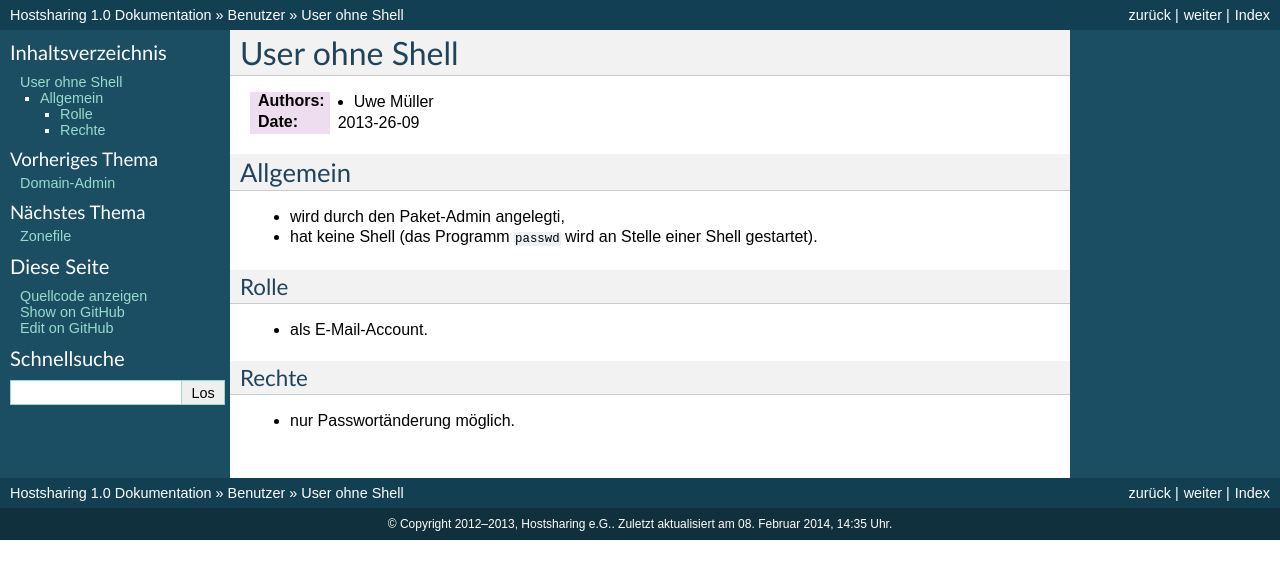
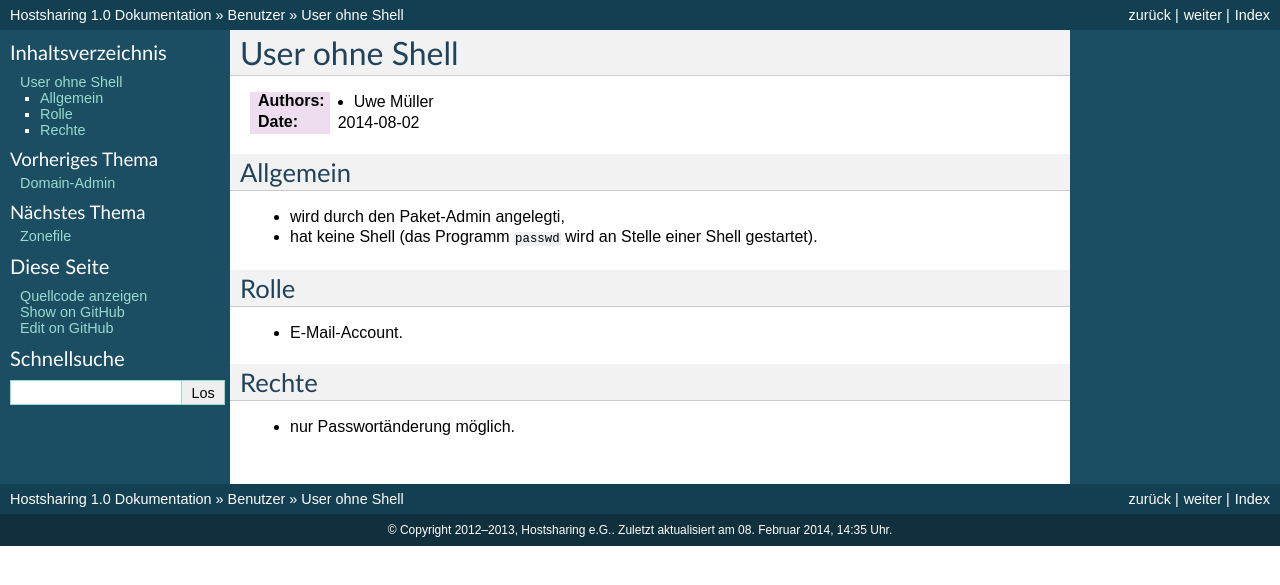
Before and after one commit to hostsharing/hs.docs.users, a Sphinx documentation site: the page built from source/account/userohneshell.rst, in a window 1280 px wide. Shown: the top 585 px of the page. Built offline with Sphinx 7.4.7, drawn with Linux system fonts in a browser that asks for light colours; pages that are not in the unit, such as notebooks, are missing from menus.

Commit message:
change title and minor typo

```diff
--- a/source/account/userohneshell.rst
+++ b/source/account/userohneshell.rst
@@ -3,10 +3,10 @@
 ===============
 
 :Authors: - Uwe Müller
-:Date:   2013-26-09
+:Date:   2014-08-02
 
 Allgemein
-=========
+---------
 
 * wird durch den Paket-Admin angelegti,
 * hat keine Shell (das Programm ``passwd`` wird an Stelle einer Shell gestartet).
@@ -14,7 +14,7 @@
 Rolle
 -----
 
-* als E-Mail-Account.
+* E-Mail-Account.
 
 Rechte
 ------
```
